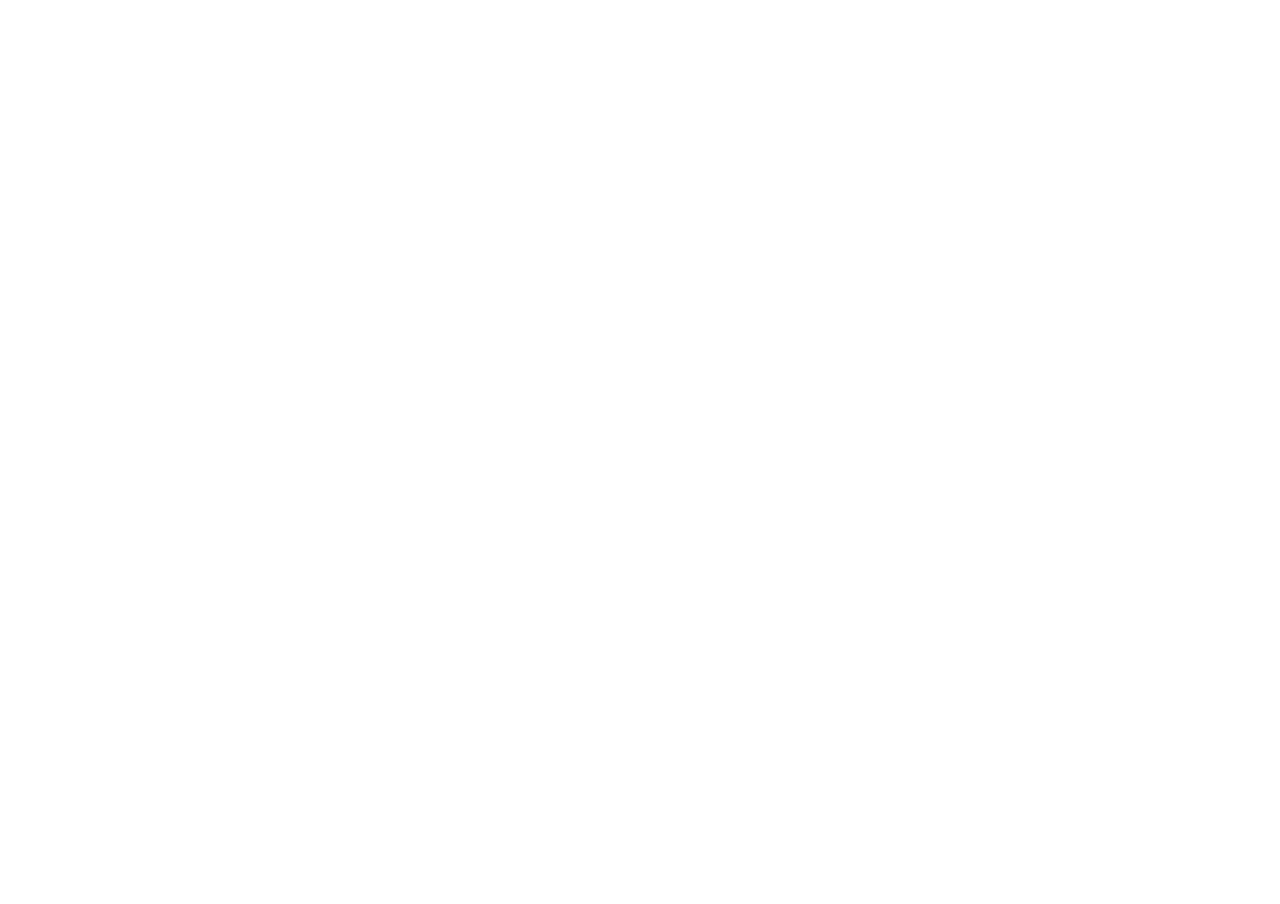
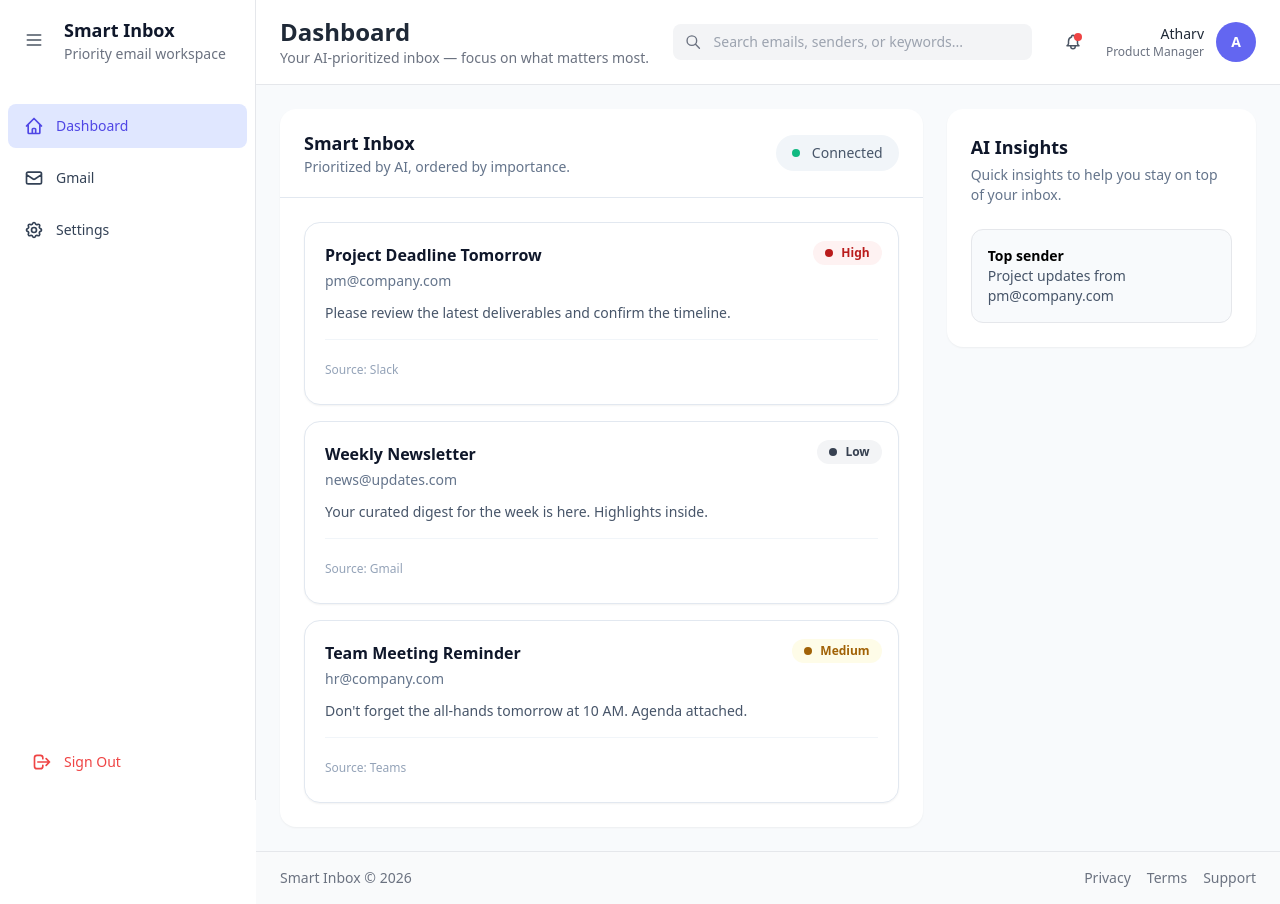
Before and after one commit to AtharvLokhande24/smart-inbox-frontend-v2, a React (Vite) app: page /dashboard in a window 1280 px wide. Before the commit the page ends 800 px from the top, so only its background shows below. Built offline with nearby package versions, Linux system fonts and the light colour scheme.

Commit message:
Dashboard Error Resolved

```diff
--- a/src/pages/Dashboard.jsx
+++ b/src/pages/Dashboard.jsx
@@ -51,14 +51,22 @@
   const handleCancelReply = () => {
     setReplyingEmailId(null);
   };
+
+  // ✅ FIX: RETURN ADDED HERE
+  return (
     <DashboardLayout title="Dashboard">
       <div className="h-full grid grid-cols-1 lg:grid-cols-12 gap-6">
+
         <section className="lg:col-span-8 flex flex-col overflow-hidden rounded-2xl bg-white shadow-sm">
+
           <div className="flex items-center justify-between border-b border-slate-200 px-6 py-5">
             <div>
               <h2 className="text-lg font-semibold text-slate-900">Smart Inbox</h2>
-              <p className="text-sm text-slate-500">Prioritized by AI, ordered by importance.</p>
+              <p className="text-sm text-slate-500">
+                Prioritized by AI, ordered by importance.
+              </p>
             </div>
+
             <div className="inline-flex items-center gap-3 rounded-full bg-slate-100 px-4 py-2 text-sm font-medium text-slate-600">
               <span className="inline-flex h-2 w-2 rounded-full bg-emerald-500" />
               Connected
@@ -76,6 +84,7 @@
                   app={email.app}
                   onReply={() => handleReply(email.id)}
                 />
+
                 {replyingEmailId === email.id && (
                   <ReplyBox
                     sender={email.sender}
@@ -87,49 +96,32 @@
               </div>
             ))}
           </div>
+
         </section>
 
         <aside className="lg:col-span-4 flex flex-col gap-6">
+
           <div className="rounded-2xl bg-white p-6 shadow-sm">
             <h2 className="text-lg font-semibold text-slate-900">AI Insights</h2>
             <p className="mt-1 text-sm text-slate-500">
-              Quick insights to help you stay on top of your inbox and focus on what matters.
+              Quick insights to help you stay on top of your inbox.
             </p>
 
             <div className="mt-6 space-y-4">
-              <div className="rounded-xl border border-slate-200 bg-slate-50 p-4">
-                <p className="text-sm font-semibold text-slate-800">Top sender</p>
-                <p className="mt-1 text-sm text-slate-600">Project updates from pm@company.com</p>
-              </div>
-              <div className="rounded-xl border border-slate-200 bg-slate-50 p-4">
-                <p className="text-sm font-semibold text-slate-800">Follow ups</p>
-                <p className="mt-1 text-sm text-slate-600">3 threads need a reply this week.</p>
-              </div>
-              <div className="rounded-xl border border-slate-200 bg-slate-50 p-4">
-                <p className="text-sm font-semibold text-slate-800">Focus time</p>
-                <p className="mt-1 text-sm text-slate-600">You have 2 uninterrupted hours today.</p>
+              <div className="rounded-xl border bg-slate-50 p-4">
+                <p className="text-sm font-semibold">Top sender</p>
+                <p className="text-sm text-slate-600">
+                  Project updates from pm@company.com
+                </p>
               </div>
             </div>
           </div>
 
-          <div className="rounded-2xl bg-white p-6 shadow-sm">
-            <h2 className="text-lg font-semibold text-slate-900">Tips & shortcuts</h2>
-            <ul className="mt-4 space-y-3 text-sm text-slate-600">
-              <li className="flex items-start gap-2">
-                <span className="mt-1 h-2 w-2 rounded-full bg-indigo-500" />
-                Use filters to surface starred or unread email quickly.
-              </li>
-              <li className="flex items-start gap-2">
-                <span className="mt-1 h-2 w-2 rounded-full bg-indigo-500" />
-                Pin important threads and turn off non-essential notifications.
-              </li>
-            </ul>
-          </div>
         </aside>
+
       </div>
     </DashboardLayout>
-
-
+  );
 };
 
 export default Dashboard;
```
